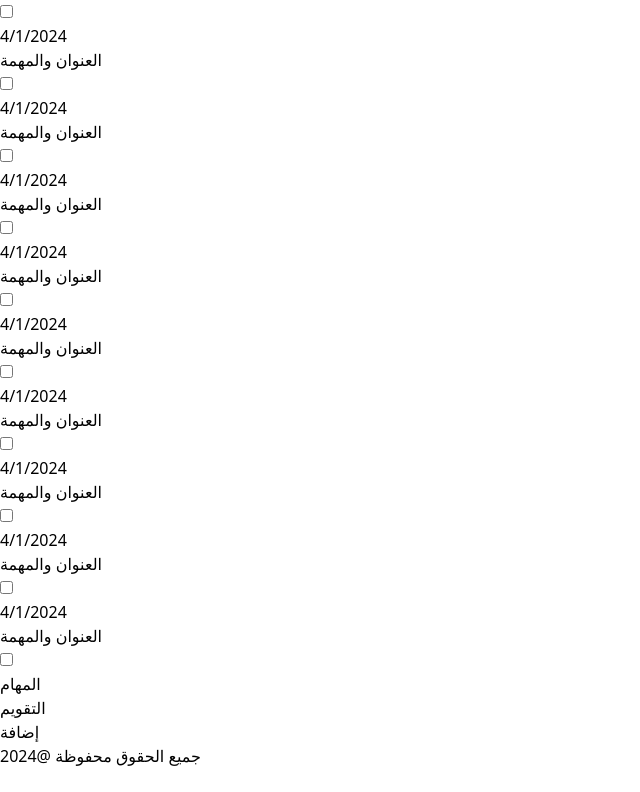
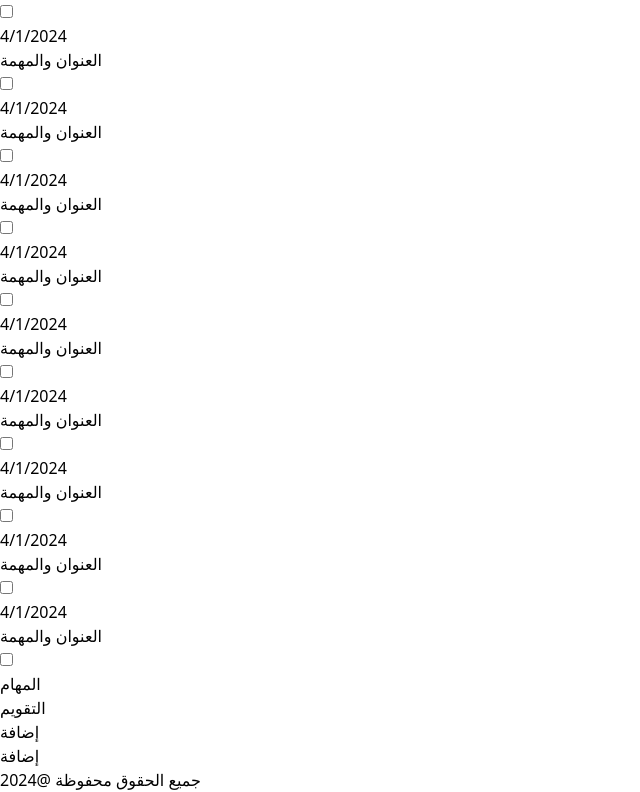
Before and after one commit to saad-als/jadwal, a React (Vite) app: page / in a window 1280 px wide. Shown: the part 1392-2184 px from the top of the page, without its empty margins (0-640 px from the left). Before the commit the page ends 2160 px from the top, so only its background shows below. Built offline with nearby package versions, Linux system fonts and the light colour scheme.

Commit message:
changed from grid style to flex and cols, missing styling

```diff
--- a/src/components/SideBar.jsx
+++ b/src/components/SideBar.jsx
@@ -1,13 +1,19 @@
+import AddButton from "./AddButton"
 export default function SideBar() {
     return (
 
         <>
-            <div className="grid grid-rows-2 gap-4">
-                <div className="flex justify-center p-2 border rounded-md"><a href="#">المهام</a></div>
-                <div className="flex justify-center p-2 border rounded-md"><a href="#">التقويم</a></div>
+            <div className="absolute right-3 w-64 border flex flex-col justify-center">
+                <div className="flex flex-col space-y-4">
+                    <div className="flex justify-center p-2 border rounded-md"><a href="#">المهام</a></div>
+                    <div className="flex justify-center p-2 border rounded-md"><a href="#">التقويم</a></div>
 
+                </div>
+
+                <div className="flex justify-center ">
+                    <AddButton />
+                </div>
             </div>
-
         </>
     );
 }
```
